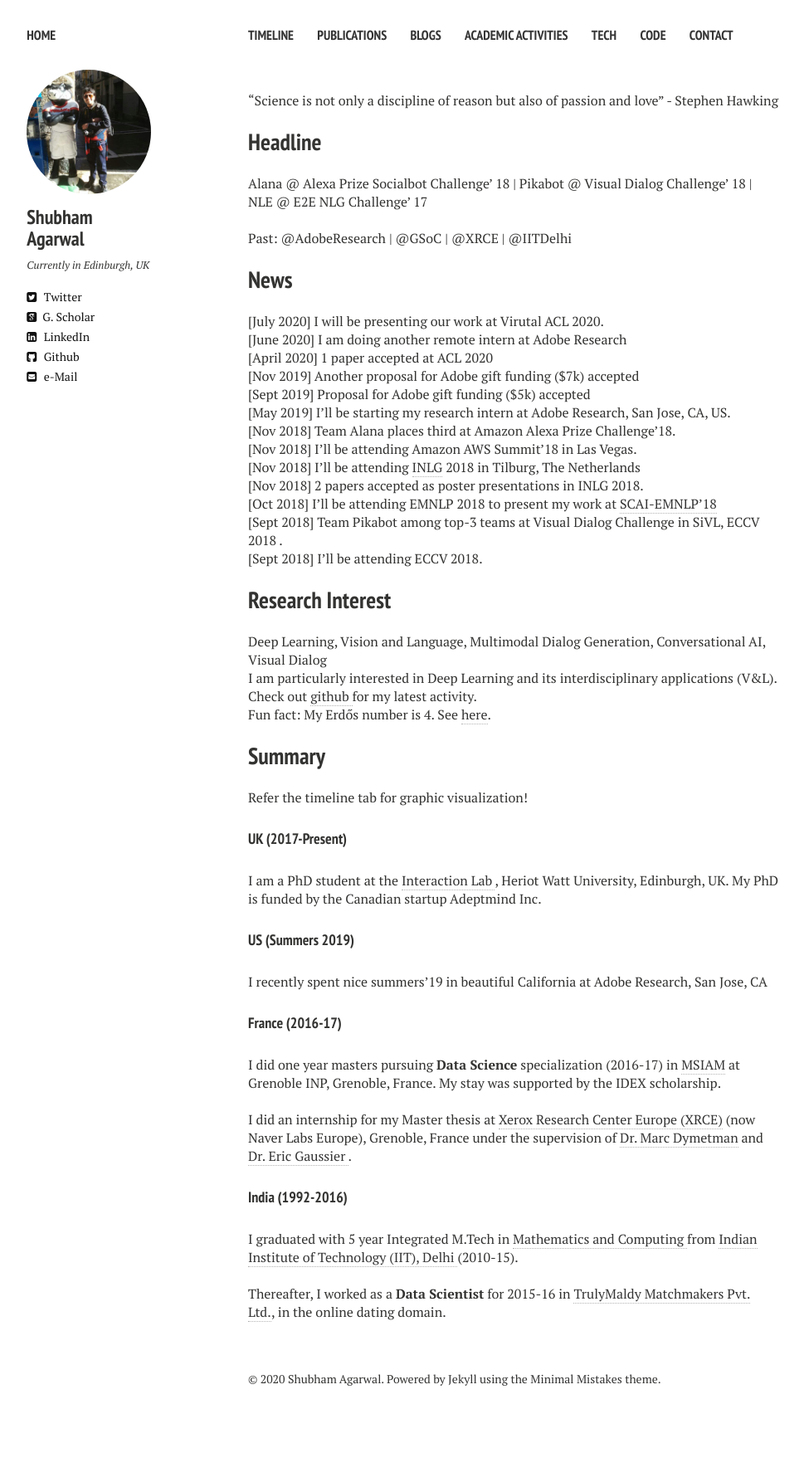
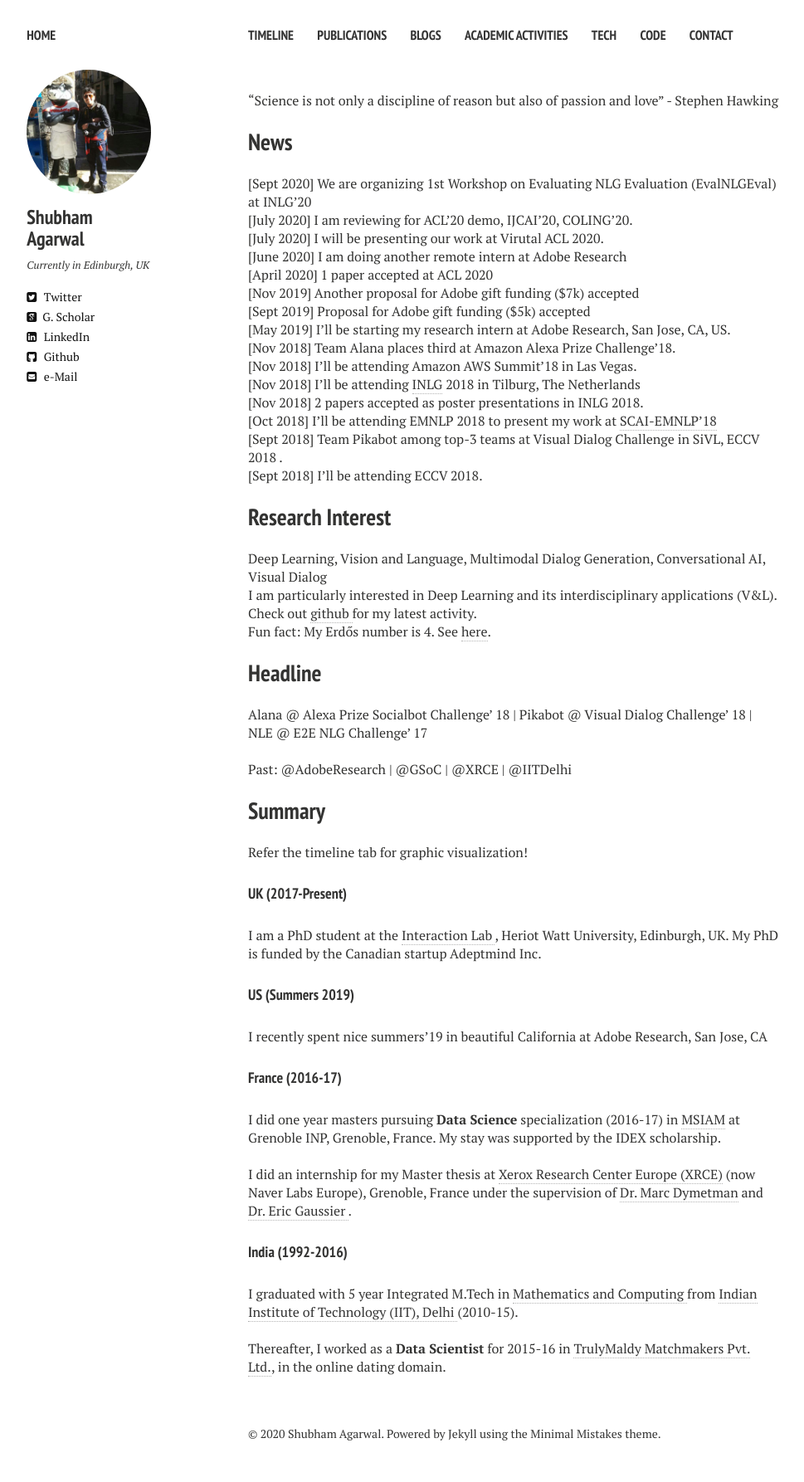
Before and after one commit to shubhamagarwal92/shubhamagarwal92.github.io, a Jekyll site: the page built from index.md, in a window 1280 px wide. Shown: the whole page at 83% size, without its empty margins (21-990 px from the left). Built offline with Jekyll 4.4.1, drawn with Linux system fonts in a browser that asks for light colours; nearby versions of some CDN libraries; before the commit the page ends 1720 px from its top, so only the background shows below that.

Commit message:
Update index.md

```diff
--- a/index.md
+++ b/index.md
@@ -8,16 +8,13 @@ image:
 
 "Science is not only a discipline of reason but also of passion and love" - Stephen Hawking
 
-<h2> Headline </h2>
-
-Alana @ Alexa Prize Socialbot Challenge' 18 | Pikabot @ Visual Dialog Challenge' 18 | NLE @ E2E NLG Challenge' 17
-<br />
-<br />
-Past: @AdobeResearch | @GSoC | @XRCE | @IITDelhi
 
 <h2> News </h2>
 
-
+[Sept 2020] We are organizing 1st Workshop on Evaluating NLG Evaluation (EvalNLGEval) at INLG'20
+<br />
+[July 2020] I am reviewing for ACL'20 demo, IJCAI'20, COLING'20.
+<br />
 [July 2020] I will be presenting our work at Virutal ACL 2020.
 <br />
 [June 2020] I am doing another remote intern at Adobe Research
@@ -52,6 +49,14 @@ I am particularly interested in Deep Learning and its interdisciplinary applicat
 
 Fun fact: My Erdős number is 4. See  <a href="https://www.csauthors.net/distance/shubham-agarwal-0001/paul-erdos"> here</a>.
 
+<h2> Headline </h2>
+
+Alana @ Alexa Prize Socialbot Challenge' 18 | Pikabot @ Visual Dialog Challenge' 18 | NLE @ E2E NLG Challenge' 17
+<br />
+<br />
+Past: @AdobeResearch | @GSoC | @XRCE | @IITDelhi
+
+
 <h2> Summary </h2>
 
 Refer the timeline tab for graphic visualization!
```
